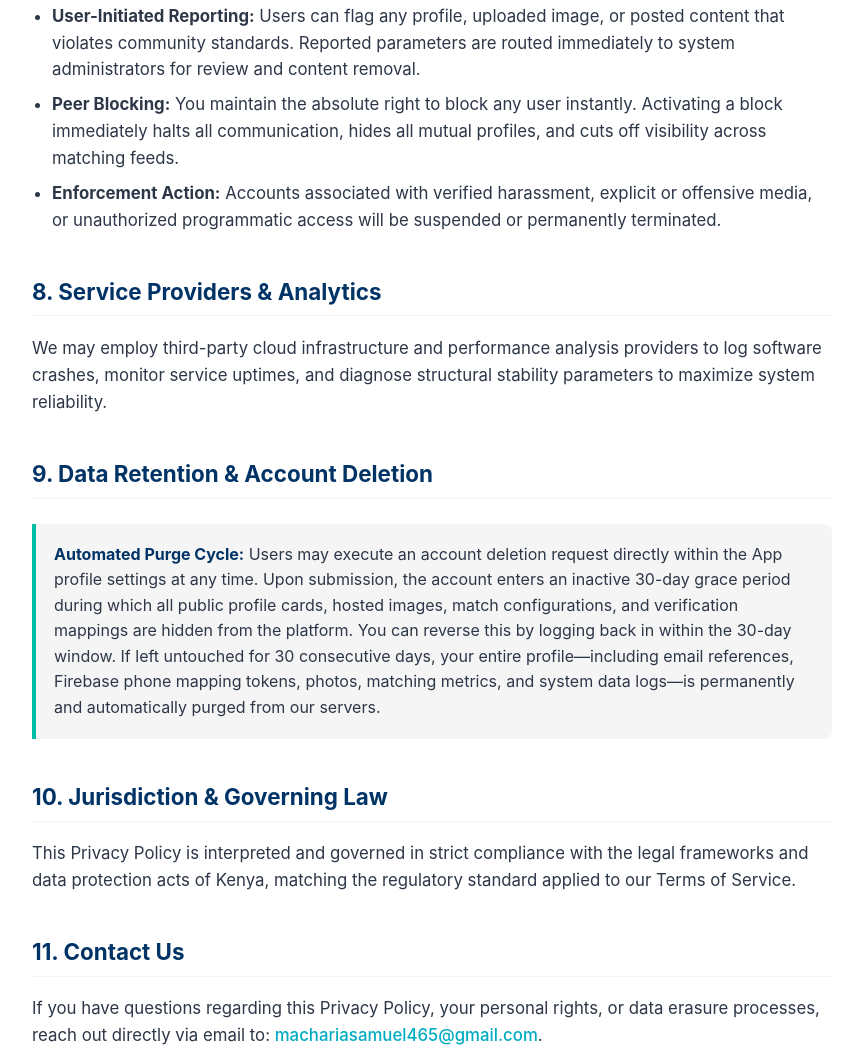
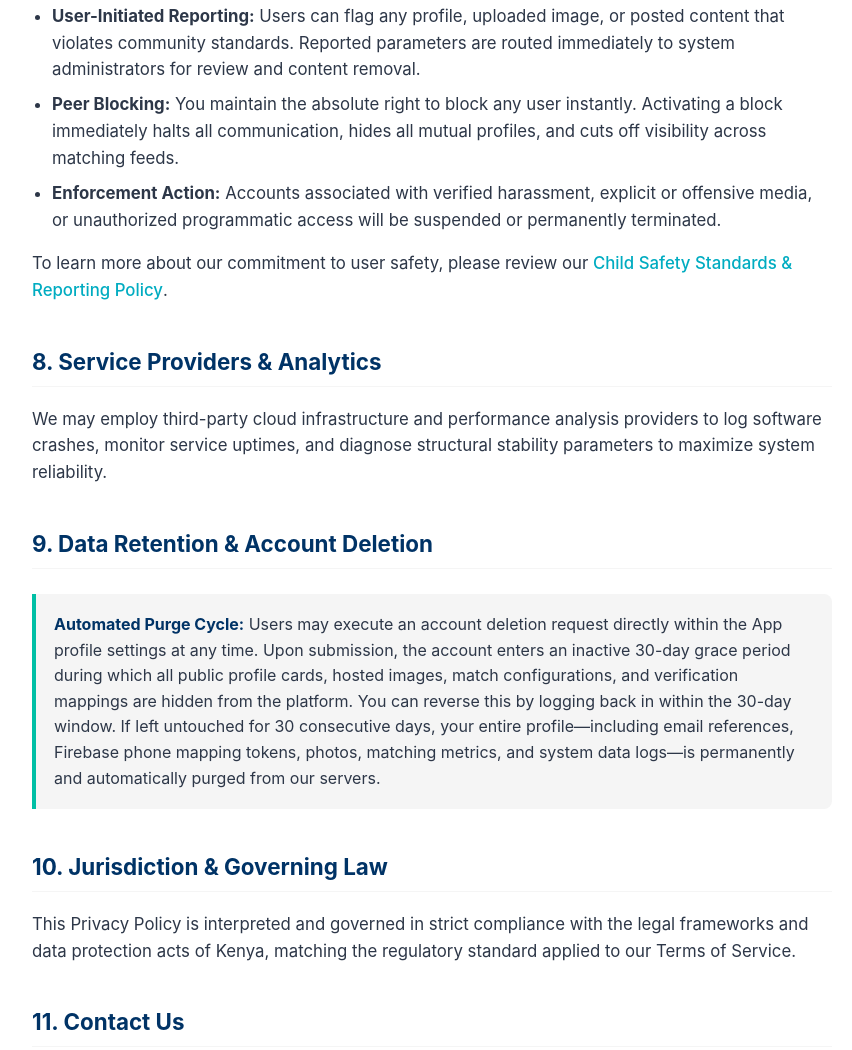
Before and after one commit to kintosh65/uniconnect-docs, a plain HTML site: page privacy.html in a window 1280 px wide. Shown: the part 2088-3138 px from the top of the page, without its empty margins (208-1060 px from the left). Drawn offline with Linux system fonts and the light colour scheme.

Commit message:
adding child safety link

```diff
--- a/privacy.html
+++ b/privacy.html
@@ -119,6 +119,8 @@
         <li><strong>Enforcement Action:</strong> Accounts associated with verified harassment, explicit or offensive media, or unauthorized programmatic access will be suspended or permanently terminated.</li>
     </ul>
 
+    <p>To learn more about our commitment to user safety, please review our <a href="https://kintosh65.github.io/uniconnect-docs/safety.html">Child Safety Standards & Reporting Policy</a>.</p>
+
     <h2>8. Service Providers & Analytics</h2>
     <p>We may employ third-party cloud infrastructure and performance analysis providers to log software crashes, monitor service uptimes, and diagnose structural stability parameters to maximize system reliability.</p>
 
```
